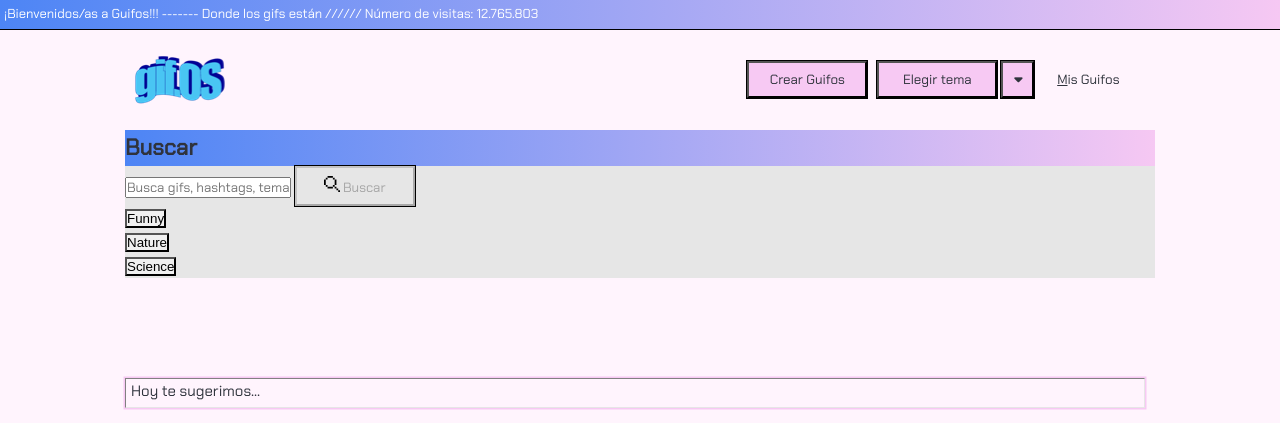
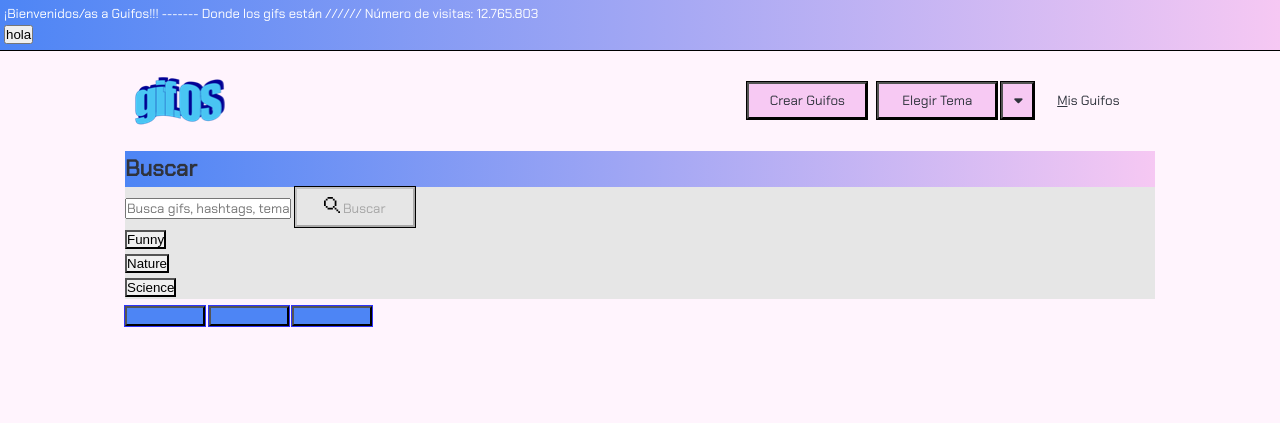
Before and after one commit to Addin/GifOS, a website: page index.html in a window 1280 px wide. Shown: the top 423 px of the page. Drawn offline with Linux system fonts and the light colour scheme; no server answers; a web font is replaced by a local one.

Commit message:
Fixing HTML identing and SRC

```diff
--- a/index.html
+++ b/index.html
@@ -27,14 +27,13 @@
     />
 
     <link rel="stylesheet" type="text/css" href="/style/css/style.css" />
-
     <script src="https://www.WebRTC-Experiment.com/RecordRTC.js"></script>
     <script src="/js/classes.js"></script>
     <script src="/js/functions.js"></script>
     <script src="/js/scripts-general.js"></script>
     <script src="/js/scripts-index.js"></script>
 
-    <title>Juan Romero's Gif's site</title>
+    <title>Juan Romero Gif Site</title>
   </head>
 
   <body class="">
@@ -44,6 +43,7 @@
           ¡Bienvenidos/as a Guifos!!! ------- Donde los gifs están ////// Número
           de visitas: 12.765.803
         </p>
+        <button>hola</button>
       </div>
     </section>
 
@@ -54,7 +54,7 @@
             id="header--navbar--logo"
             class="header--navbar--logo"
             src="/assets/gifOF_logo.webp"
-            alt="gifs logo"
+            alt="GifOS logo"
           />
 
           <ul class="header--navbar--menu">
@@ -66,7 +66,7 @@
             <li>
               <div id="choosethemediv" class="choosethemediv">
                 <button id="chooseThemeButtonA" class="button--primary">
-                  Elegir tema
+                  Elegir Tema
                 </button>
                 <button id="chooseThemeButtonB" class="button--primary">
                   <i class="fas fa-caret-down"></i>
@@ -108,11 +108,7 @@
               required
             />
             <button id="search--button" class="button--transparent" disabled>
-              <img
-                src="/assets/lupa.svg"
-                alt="search magnifier"
-                id="buttonicon"
-              />
+              <img src="/assets/lupa.svg" alt="Magnifier" id="buttonicon" />
               Buscar
             </button>
           </div>
@@ -120,7 +116,7 @@
 
         <ul id="search--suggested" class="search--suggested">
           <li>
-            <button class=" suggestedButtons searchButtons">Funny</button>
+            <button class="suggestedButtons searchButtons">Funny</button>
           </li>
           <li>
             <button class="suggesdButtons searchButtons">Nature</button>
@@ -129,6 +125,20 @@
             <button class="suggesdButtons searchButtons">Science</button>
           </li>
         </ul>
+        <div id="search--lastsearchs" class="search--lastsearchs">
+          <button
+            class="searchButtons button--blue"
+            id="searchresult2"
+          ></button>
+          <button
+            class="searchButtons button--blue"
+            id="searchresult1"
+          ></button>
+          <button
+            class="searchButtons button--blue"
+            id="searchresult0"
+          ></button>
+        </div>
       </section>
 
       <section id="suggested">
```
Also changed, not shown: upload.html (+4 -5 lines).
